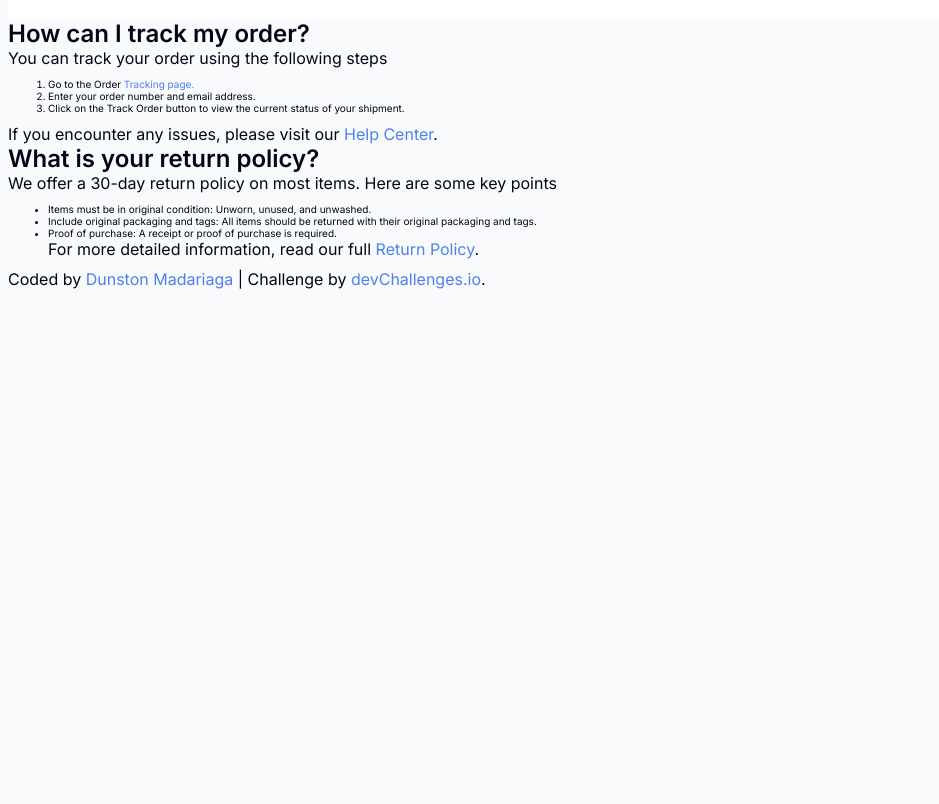
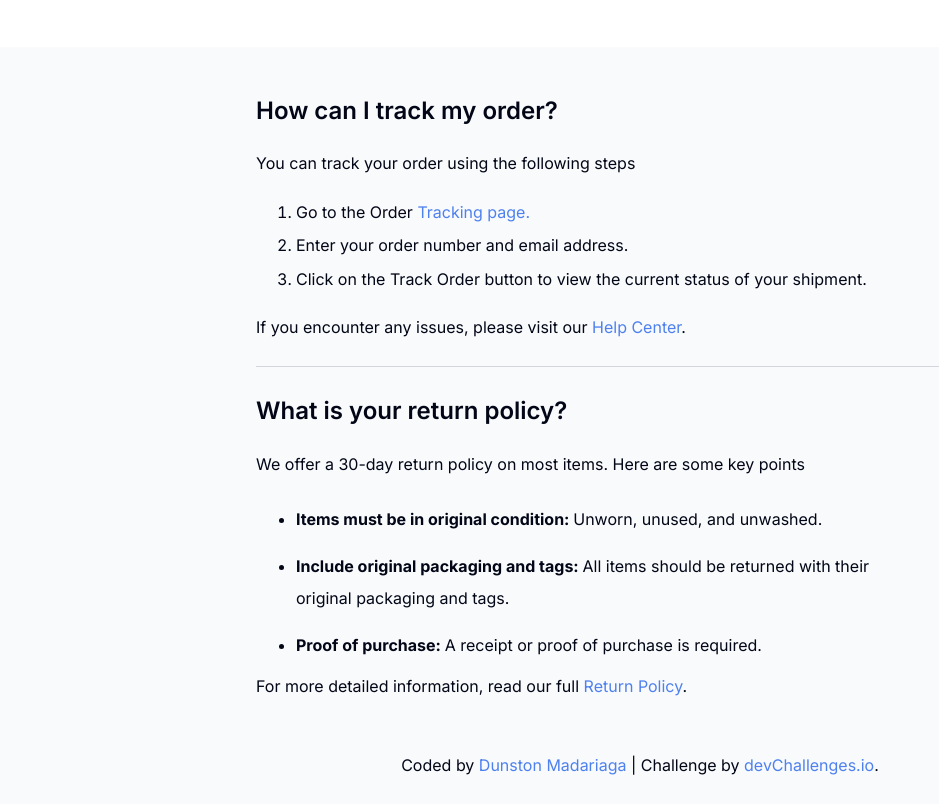
Before and after one commit to Pogo182028/Simple-FAQ, a plain HTML site: page index.html in a window 1280 px wide. Shown: the part 133-937 px from the top of the page, without its empty margins (0-939 px from the left). Before the commit the page ends 800 px from the top, so only its background shows below. Drawn offline with nearby package versions, Linux system fonts and the light colour scheme.

Commit message:
: Finalizing the project
I finished the project adding the styles to the html, precisely to the main and footer, that's what I was missing.
I followed good practices, I also added a link to the normalize stylesheet so that it looks good in all browsers.
I updated the readme.md and that should do it.

```diff
--- a/css/styles.css
+++ b/css/styles.css
@@ -21,7 +21,7 @@ html {
 }
 
 .container {
-  max-width: 120rem;
+  max-width: min(60%, 120rem);
   margin: 0 auto;
 }
 
@@ -32,8 +32,7 @@ body {
 }
 
 h1,
-h2,
-p {
+h2 {
   font-weight: 600;
   margin: 0;
 }
@@ -49,6 +48,7 @@ h2 {
 p {
   font-size: 1.6rem; /* 16px */
   font-weight: 400;
+  margin: 0;
 }
 
 a {
@@ -59,8 +59,79 @@ a {
 .header {
   background-color: var(--bg-header);
   text-align: center;
-  padding: 3rem;
+  padding: 5rem;
+  margin-bottom: 5rem;
 }
+
 .header p {
   margin-top: 2rem;
 }
+
+.main {
+  width: 95%;
+  margin: 0 auto;
+}
+
+@media (min-width: 640px) {
+  .main {
+    width: 90%;
+  }
+}
+
+@media (min-width: 1024px) {
+  .main {
+    width: 80%;
+  }
+}
+
+@media (min-width: 1280px) {
+  .main {
+    width: 60%;
+  }
+}
+
+.question h2 {
+  margin: 3rem 0;
+}
+
+.question p {
+  margin-bottom: 3rem;
+}
+
+.question__ol {
+  font-family: var(--font);
+  font-size: 1.6rem;
+  margin-bottom: 3rem;
+}
+
+.question__ol li {
+  margin-bottom: 1.5rem;
+}
+
+.question {
+  border-bottom: 1px solid var(--line-color);
+}
+
+.question:last-child {
+  border-bottom: none;
+}
+
+.question__ul {
+  font-family: var(--font);
+  font-size: 1.6rem;
+}
+
+.question__ul li {
+  margin-bottom: 1.5rem;
+  line-height: 2;
+}
+
+.question__ul li span {
+  font-weight: bold;
+}
+
+.footer {
+  text-align: center;
+  font-size: 1.6rem;
+  padding: 3rem 0;
+}
--- a/index.html
+++ b/index.html
@@ -8,6 +8,11 @@
       href="resources/favicon.ico"
       type="image/x-icon"
       sizes="96x96"
+      alt="Favicon"
+    />
+    <link
+      rel="stylesheet"
+      href="https://necolas.github.io/normalize.css/8.0.1/normalize.css"
     />
     <link rel="preconnect" href="https://fonts.googleapis.com" />
     <link rel="preconnect" href="https://fonts.gstatic.com" crossorigin />
@@ -19,17 +24,18 @@
     <title>Simple FAQ | devChallenges.io</title>
   </head>
   <body>
-    <header class="header ">
+    <header class="header">
       <div class="container">
         <h1>Frequently Asked Questions</h1>
         <p>Browse through the most frequently asked questions</p>
       </div>
     </header>
+
     <main class="main">
       <section class="question">
         <h2>How can I track my order?</h2>
         <p>You can track your order using the following steps</p>
-        <ol>
+        <ol class="question__ol">
           <li>Go to the Order <a href="#">Tracking page.</a></li>
           <li>Enter your order number and email address.</li>
           <li>
@@ -42,33 +48,35 @@
           <a href="#">Help Center</a>.
         </p>
       </section>
+
       <section class="question">
         <h2>What is your return policy?</h2>
         <p>
           We offer a 30-day return policy on most items. Here are some key
           points
         </p>
-        <ul>
+        <ul class="question__ul">
           <li>
             <span>Items must be in original condition: </span>Unworn, unused,
             and unwashed.
           </li>
           <li>
             <span>Include original packaging and tags: </span>All items should
-            be returned with their original packaging and tags.
+            be returned with their <br />
+            original packaging and tags.
           </li>
           <li>
             <span>Proof of purchase: </span>A receipt or proof of purchase is
             required.
           </li>
-          <p>
-            For more detailed information, read our full
-            <a href="#">Return Policy</a>.
-          </p>
         </ul>
+        <p>
+          For more detailed information, read our full
+          <a href="#">Return Policy</a>.
+        </p>
       </section>
     </main>
-    <footer class="author-info">
+    <footer class="footer container">
       <p>
         Coded by <a href="#">Dunston Madariaga</a> | Challenge by
         <a href="https://www.devchallenges.io?ref=challenge" target="_blank"
```
Also changed, not shown: 2 other files.
